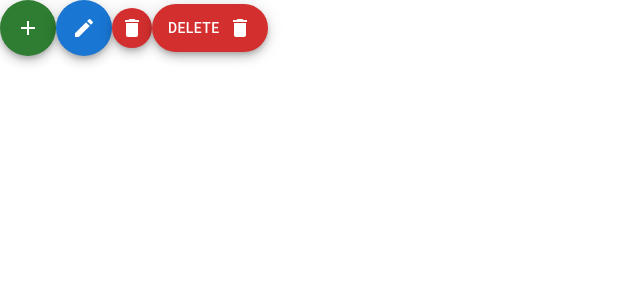
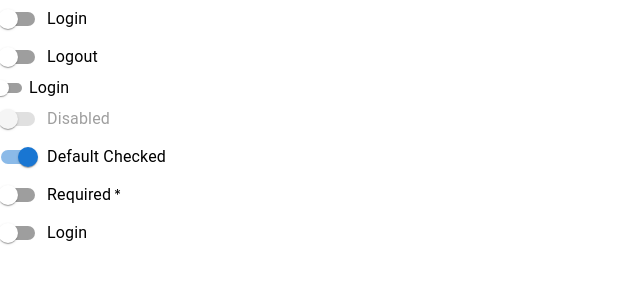
Before and after one commit to Emam-Bokhari/MUI, a React (Vite) app: page / in a window 1280 px wide. Shown: the top 300 px of the page, without its empty margins (0-640 px from the left). Built offline with nearby package versions, Linux system fonts and the light colour scheme.

Commit message:
add switch component

```diff
--- a/src/App.jsx
+++ b/src/App.jsx
@@ -1,10 +1,10 @@
 import { Fragment } from "react";
-import FabComponent from "./components/Practice/Day-03/FabComponent";
+import SwitchComponent from "./components/Practice/Day-03/SwitchComponent";
 
 export default function App() {
   return (
     <Fragment>
-      <FabComponent />
+      <SwitchComponent />
     </Fragment>
   );
 }
--- /dev/null
+++ b/src/components/Practice/Day-03/SwitchComponent.jsx
@@ -0,0 +1,44 @@
+import { FormControlLabel, FormGroup, Switch } from "@mui/material";
+import { Fragment } from "react";
+
+export default function SwitchComponent() {
+  return (
+    <Fragment>
+      {/* basic switch */}
+      <FormGroup>
+        <FormControlLabel label="Login" control={<Switch />} />
+      </FormGroup>
+      {/* color */}
+      <FormGroup>
+        <FormControlLabel label="Logout" control={<Switch color="error" />} />
+      </FormGroup>
+      {/* size */}
+      <FormGroup>
+        <FormControlLabel label="Login" control={<Switch size="small" />} />
+      </FormGroup>
+      {/* disabled */}
+      <FormGroup>
+        <FormControlLabel label="Disabled" control={<Switch disabled />} />
+      </FormGroup>
+      {/* defaultchecked */}
+      <FormGroup>
+        <FormControlLabel
+          label="Default Checked"
+          control={<Switch defaultChecked />}
+        />
+      </FormGroup>
+      {/* required */}
+      <FormGroup>
+        <FormControlLabel label="Required" control={<Switch required />} />
+      </FormGroup>
+      {/* accessibility */}
+      <FormGroup>
+        <FormControlLabel
+          aria-label="Login Switch"
+          label="Login"
+          control={<Switch />}
+        />
+      </FormGroup>
+    </Fragment>
+  );
+}
```
